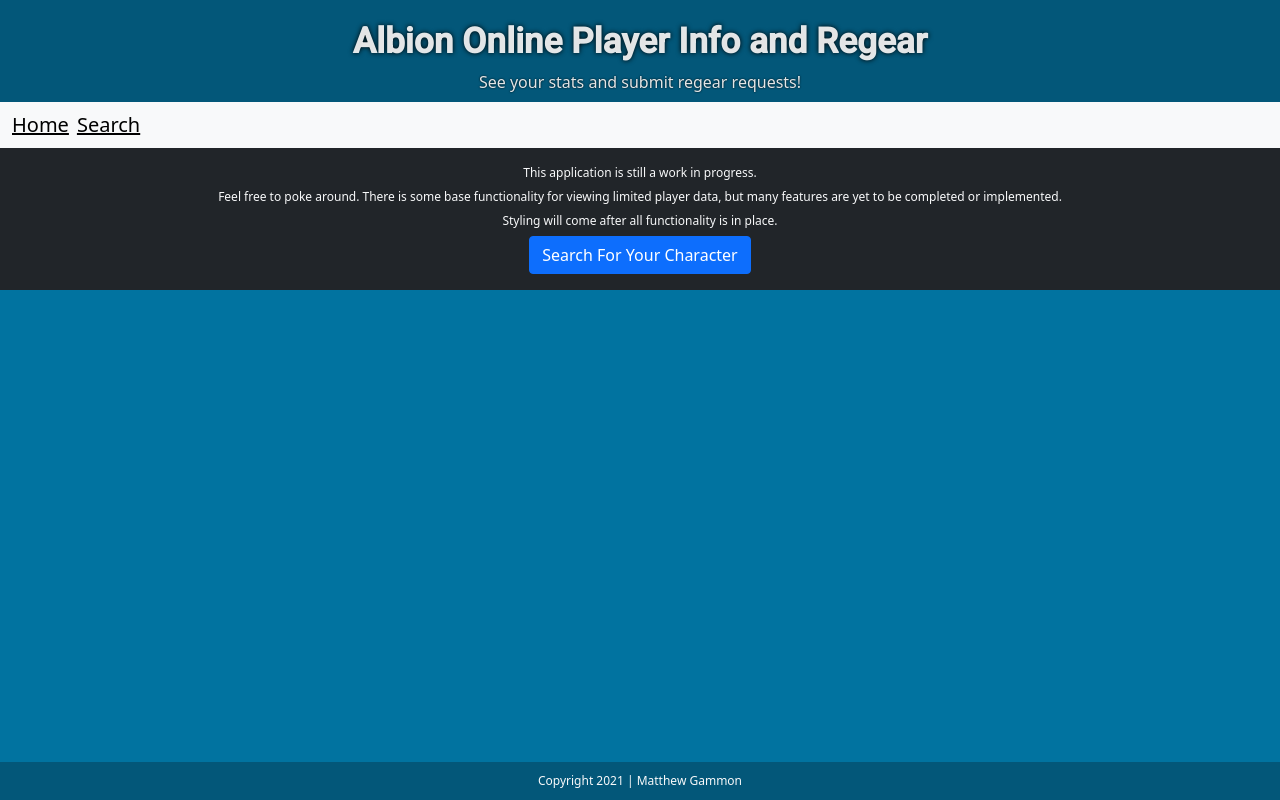
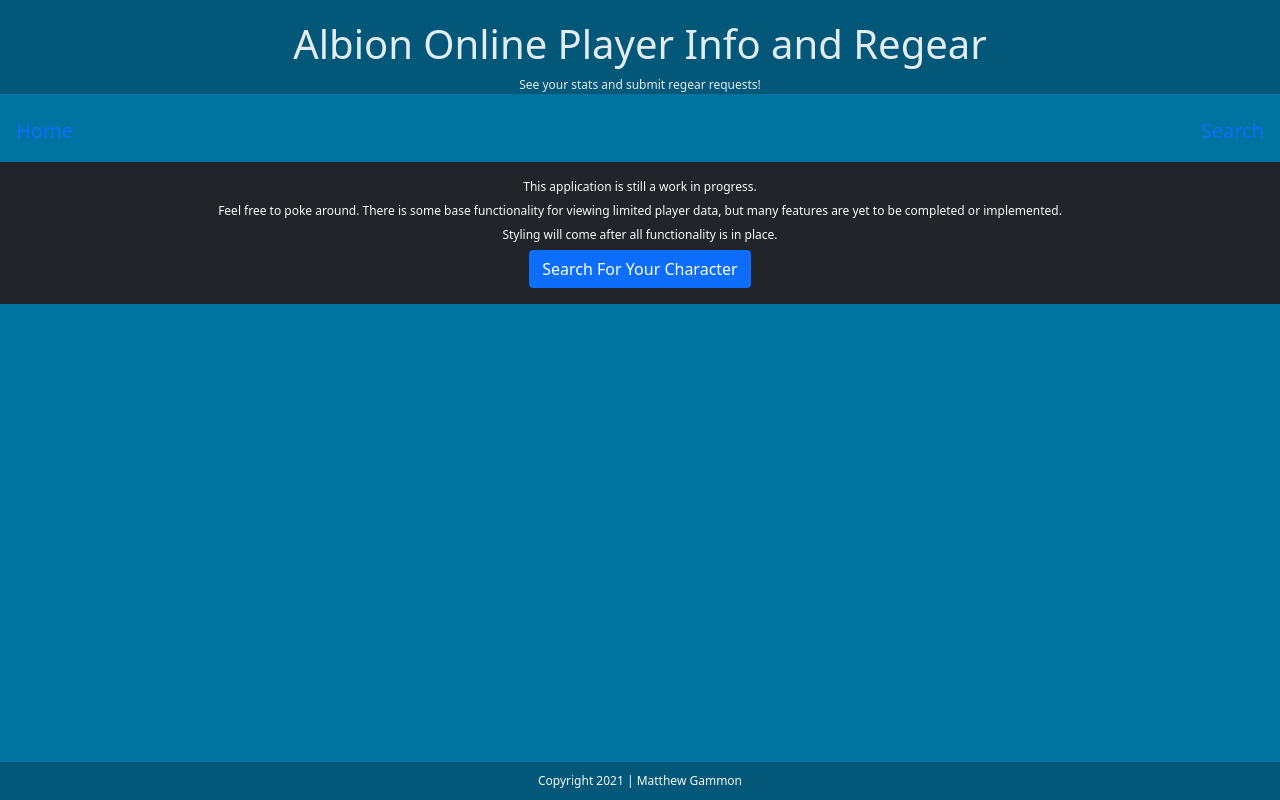
Before and after one commit to MatthewGammon/Albion-Player-Info, a React (Create React App) app: page /home in a window 1280 px wide. Built offline with nearby package versions, Linux system fonts and the light colour scheme; no server answers.

Commit message:
restructured markup and changed classnames

```diff
--- a/src/components/layout/header/Header.js
+++ b/src/components/layout/header/Header.js
@@ -4,21 +4,24 @@
 
 function Header() {
   return (
-    <div className="header">
-      <h1 className="main-text">Albion Online Player Info and Regear</h1>
-      <p className="lead">See your stats and submit regear requests!</p>
-      <nav className="navbar navbar-expand-lg navbar-light bg-light">
-        <div className="container-fluid">
-          <div>
-            <Link to="/home">Home</Link>
-          </div>
-          <div className="ms-2">
-            <Link to="/playerSearch">Search</Link>
-          </div>
-          <div className="collapse navbar-collapse" id="navbarNav"></div>
-        </div>
+    <>
+      {' '}
+      <div className="header">
+        <h1 className="header-text">Albion Online Player Info and Regear</h1>
+        <p className="header-lead">
+          See your stats and submit regear requests!
+        </p>
+      </div>
+      <nav className="navbar">
+        <Link className="nav-link" to="/home">
+          Home
+        </Link>
+
+        <Link className="nav-link" to="/playerSearch">
+          Search
+        </Link>
       </nav>
-    </div>
+    </>
   );
 }
 
```
